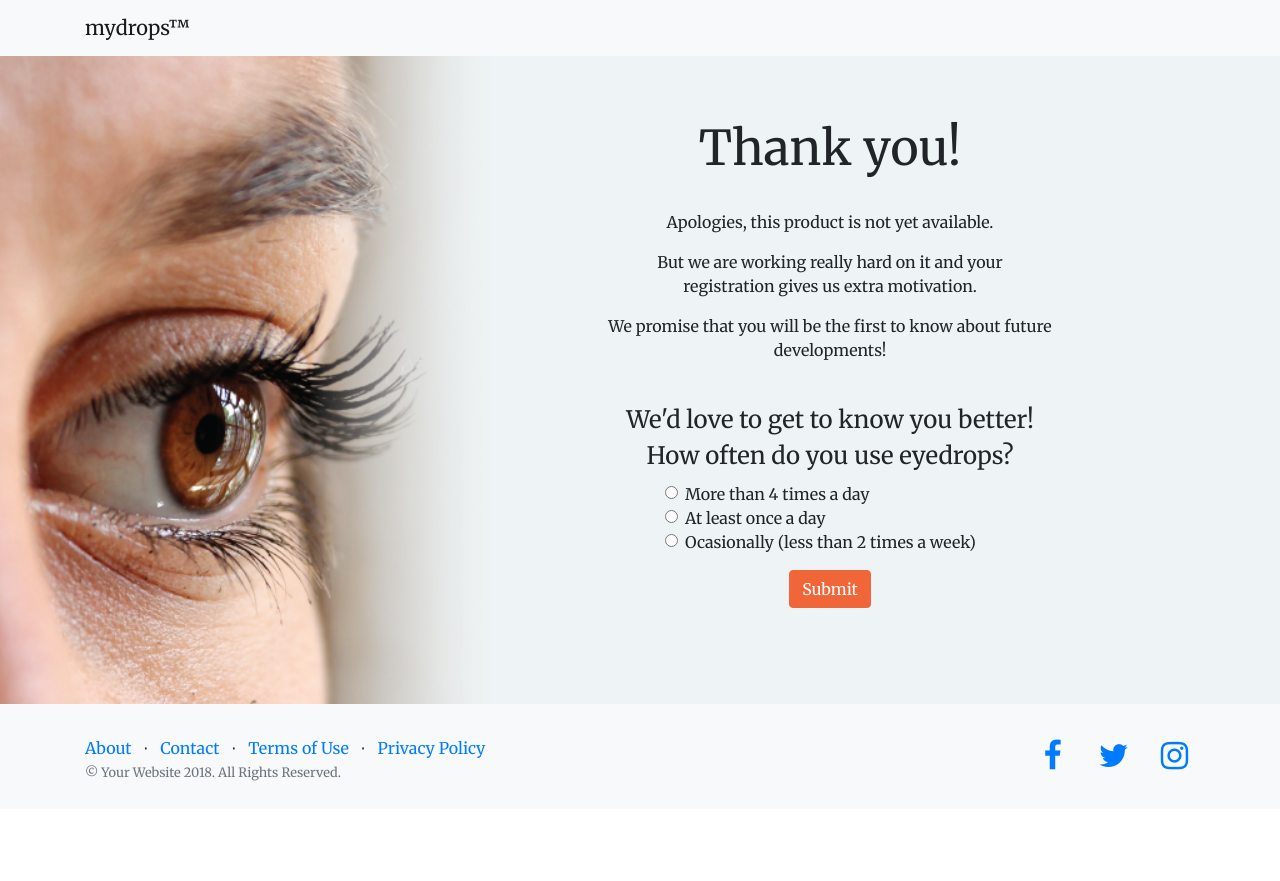
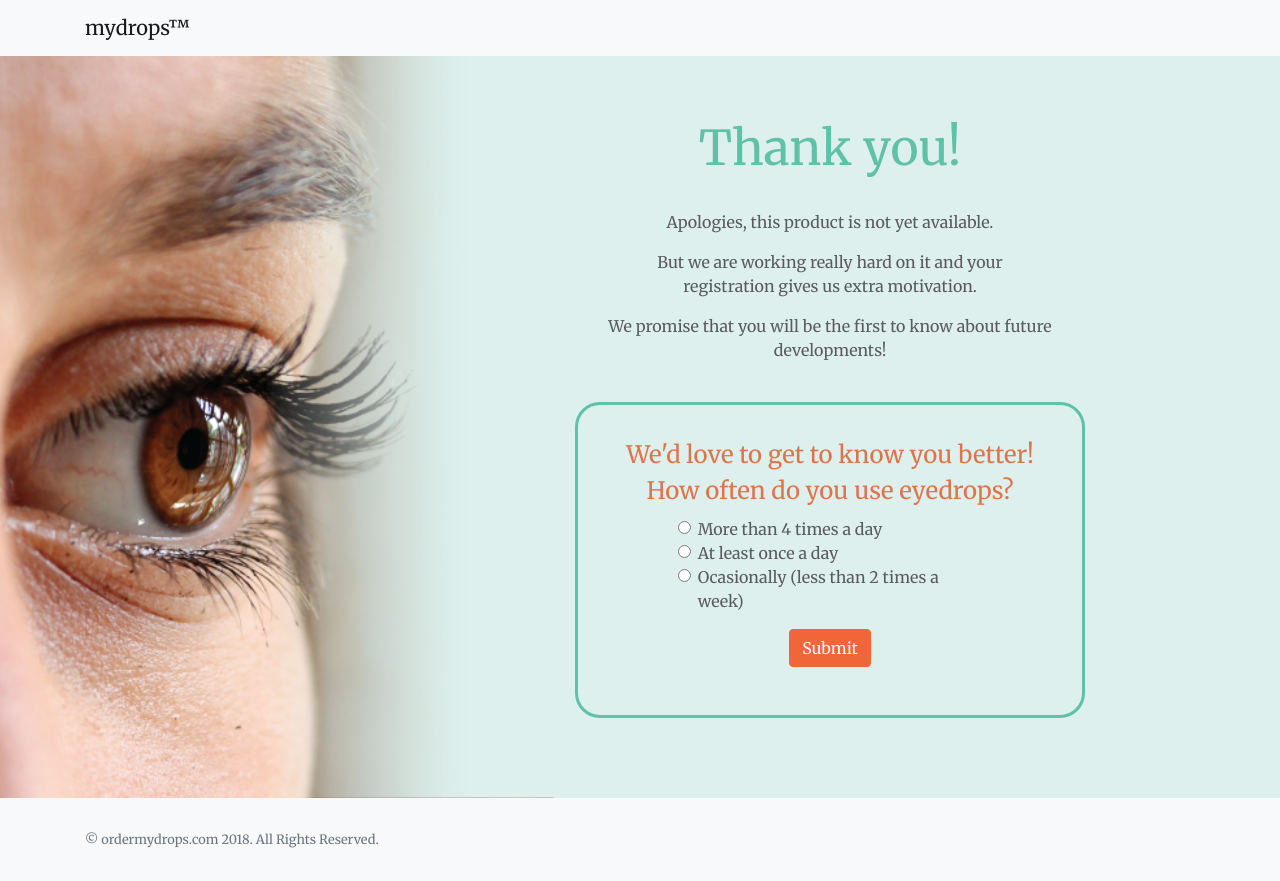
Before and after one commit to rosslefk/tonotipsdirect, a website: page thankyou.html in a window 1280 px wide. Before the commit the page ends 809 px from the top, so only its background shows below. Drawn offline with Linux system fonts and the light colour scheme.

Commit message:
new landing graphics

```diff
--- a/css/landing-page.css
+++ b/css/landing-page.css
@@ -9,7 +9,8 @@ h4,
 h5,
 h6 {
   font-family: 'Merriweather', serif;
-  font-weight: 100px;
+  font-weight: 800px;
+  color:#5fc1a6;
 }
 
 h4{
@@ -18,13 +19,13 @@ h4{
 header.masthead {
   position: relative;
   background-color: #343a40;
-  background: url("../img/bg.png") no-repeat center center;
+  background: url("../img/blue_scene.png") no-repeat center center;
   -webkit-background-size: cover;
   -moz-background-size: cover;
   -o-background-size: cover;
   background-size: cover;
-  padding-top: 8rem;
-  padding-bottom: 8rem;
+  padding-top: 12rem;
+  padding-bottom: 4rem;
 }
 
 
@@ -63,14 +64,14 @@ header.masthead .valueprop {
 
 @media (min-width: 768px) {
   header.masthead {
-    padding-top: 6rem;
+    padding-top: 12rem;
     padding-bottom: 4rem;
   }
   header.masthead h1 {
     font-size: 3rem;
   }
   header.masthead .top-buffer {
-  margin-top: 10rem;
+  margin-top: 8rem;
 }
 
 
--- a/css/thankyou-page.css
+++ b/css/thankyou-page.css
@@ -10,15 +10,16 @@ h5,
 h6 {
   font-family: 'Merriweather', serif;
   font-weight: 100px;
+    color:#5fc1a6;
+}
+p{
+  color:#5b5b5c;
 }
 
-p.small{
-  line-height: 70%;
-}
 header.masthead {
   position: relative;
   background-color: #343a40;
-  background: url("../img/ty-eyes5.png") no-repeat center top;
+  background: url("../img/ty-eyes6.png") no-repeat center top;
   -webkit-background-size: cover;
   -moz-background-size: cover;
   -o-background-size: cover;
@@ -44,9 +45,14 @@ header.masthead h1 {
 
 
 header.masthead .valueprop {
-  background-color:rgba(0,0,0,.2);
-  max-width: 45rem;
+  border-style: solid;
+  border-color: #5fc1a6;
   border-radius: 25px;
+  padding-top: 2rem;
+  padding-bottom: 2rem;
+  padding-right: 1rem;
+  padding-left: 1rem;
+
 }
 
 header.masthead .top-buffer {
--- a/thankyou.html
+++ b/thankyou.html
@@ -50,11 +50,11 @@
             <p>But we are working really hard on it and your<br/>registration gives us extra motivation.</p>
             <p>We promise that you will be the first to know about future developments!</p>
             <br/>
-            <div class="container">
-              <form>
+            <div class="container ">
+              <form class="valueprop">
                 <fieldset class="form-group row">
-                  <legend class="col-form-legend">We'd love to get to know you better!<br />How often do you use eyedrops?</legend>
-                  <div class="col-sm-8 offset-sm-2 text-left">
+                  <legend class="col-form-legend" style="color:#df744a;">We'd love to get to know you better!<br />How often do you use eyedrops?</legend>
+                  <div class="col-sm-8 offset-sm-2 text-left" style="color:#5b5b5c;">
                     <div class="form-check">
                       <label class="form-check-label">
                         <input class="form-check-input" type="radio" name="gridRadios" id="gridRadios1" value="option1">
@@ -93,43 +93,9 @@
       <div class="container">
         <div class="row">
           <div class="col-lg-6 h-100 text-center text-lg-left my-auto">
-            <ul class="list-inline mb-2">
-              <li class="list-inline-item">
-                <a href="#">About</a>
-              </li>
-              <li class="list-inline-item">&sdot;</li>
-              <li class="list-inline-item">
-                <a href="#">Contact</a>
-              </li>
-              <li class="list-inline-item">&sdot;</li>
-              <li class="list-inline-item">
-                <a href="#">Terms of Use</a>
-              </li>
-              <li class="list-inline-item">&sdot;</li>
-              <li class="list-inline-item">
-                <a href="#">Privacy Policy</a>
-              </li>
-            </ul>
-            <p class="text-muted small mb-4 mb-lg-0">&copy; Your Website 2018. All Rights Reserved.</p>
+            <p class="text-muted small mb-4 mb-lg-0">&copy; ordermydrops.com 2018. All Rights Reserved.</p>
           </div>
           <div class="col-lg-6 h-100 text-center text-lg-right my-auto">
-            <ul class="list-inline mb-0">
-              <li class="list-inline-item mr-3">
-                <a href="#">
-                  <i class="fa fa-facebook fa-2x fa-fw"></i>
-                </a>
-              </li>
-              <li class="list-inline-item mr-3">
-                <a href="#">
-                  <i class="fa fa-twitter fa-2x fa-fw"></i>
-                </a>
-              </li>
-              <li class="list-inline-item">
-                <a href="#">
-                  <i class="fa fa-instagram fa-2x fa-fw"></i>
-                </a>
-              </li>
-            </ul>
           </div>
         </div>
       </div>
```
Also changed, not shown: index.html (+3 -5 lines), img/blue_scene.png (added), img/pink_scene.png (added), img/ty-eyes6.png (added).
